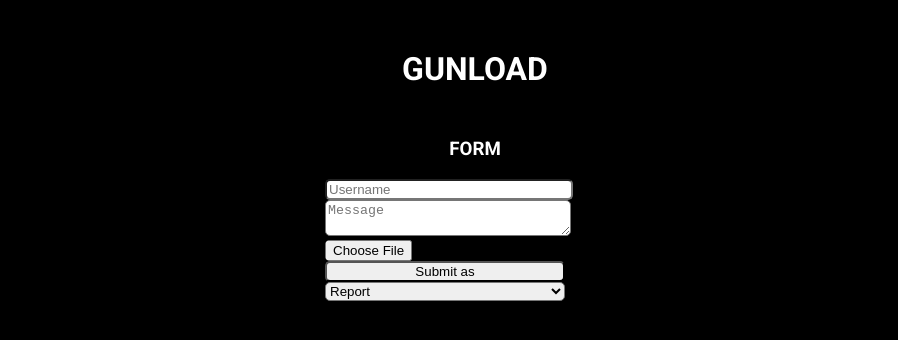
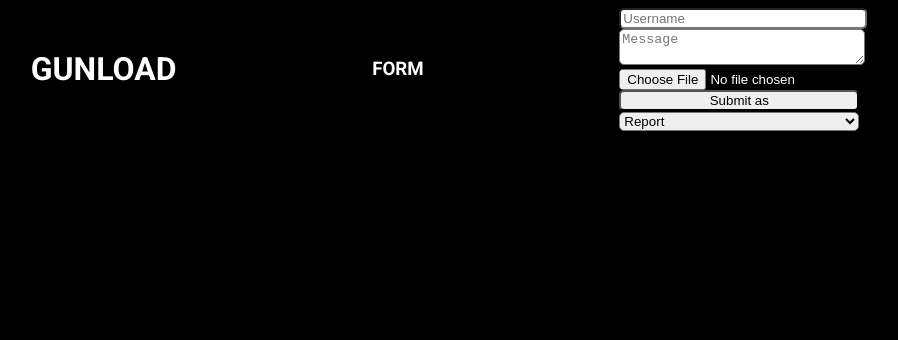
Before and after one commit to UnrealDevelops/Gunload, a plain HTML site: page index.html in a window 1280 px wide. Shown: the whole page, without its empty margins (165-1063 px from the left). Drawn offline with Linux system fonts and the light colour scheme.

Commit message:
Update index.html

```diff
--- a/index.html
+++ b/index.html
@@ -8,16 +8,19 @@
   <style>
    body {
     background-color: Black;
+    color: White;
+    font-family: "Roboto", sans-serif;
+
+    display: flex;
+    justify-content: center; /* Centers horizontally */
+    align-items: center; /* Centers vertically */
+    margin: 0;  /* Removes any default margin */
    }
    h1 {
-    color: White;
-    font-family: "Roboto";
     margin: 50px auto;
     text-align: center;
    }
    h3 {
-    color: White;
-    font-family: "Roboto";
     text-align: center;
    }
    form {
@@ -39,10 +42,10 @@
   <h3>FORM</h3>
   <form>
 
-   <input type="text" placeholder="Username"> <br>
-   <textarea id="Message" placeholder="Message" resize=none></textarea> <br>
-   <input id="Upload" type="file"> <br>
-   <button>Submit as</button> <select name="Options" id="Submittion">
+   <input type="text" placeholder="Username"> <br> <!-- Player's Username -->
+   <textarea id="Message" placeholder="Message" resize=none></textarea> <br> <!-- Submittion Message -->
+   <input id="Upload" type="file"> <br> <!-- Attached File to Report -->
+   <button>Submit as</button> <select name="Options" id="Submittion"> <!-- Submit Button + Available Options -->
     <option value="report">Report</option>
     <option value="contribution">Contribution</option>
     <option value="suggestion">Suggestion</option>
```
